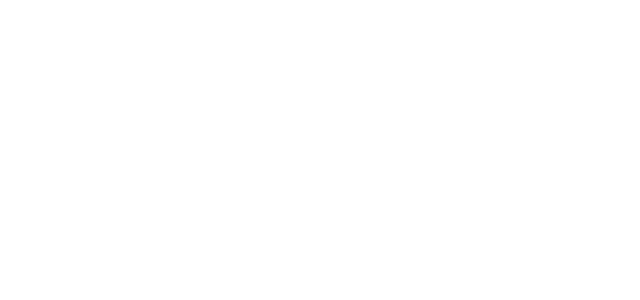
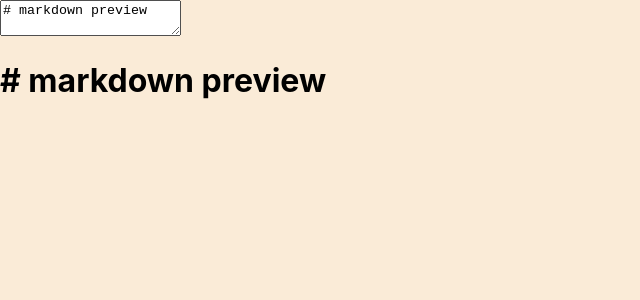
Before and after one commit to rithgan/web-markdown, a React (Create React App) app: page / in a window 1280 px wide. Shown: the top 300 px of the page, without its empty margins (0-640 px from the left). Built offline with nearby package versions, Linux system fonts and the light colour scheme.

Commit message:
text passing as children

```diff
--- a/src/App.js
+++ b/src/App.js
@@ -1,7 +1,19 @@
+import React, { useState } from "react";
 import "./App.css";
+import Result from "./components/Result/Result.js";
 
 function App() {
-  return <div></div>;
+  const [value, setValue] = useState("# markdown preview");
+
+  const handleChange = (e) => {
+    setValue(e.target.value);
+  };
+  return (
+    <div>
+      <textarea value={value} onChange={handleChange}></textarea>
+      <Result>{value}</Result>
+    </div>
+  );
 }
 
 export default App;
--- /dev/null
+++ b/src/components/Result/Result.js
@@ -0,0 +1,10 @@
+import React from "react";
+
+const Result = (props) => {
+  return (
+    <>
+      <h1>{props.children}</h1>
+    </>
+  );
+};
+export default Result;
--- a/src/index.css
+++ b/src/index.css
@@ -1,13 +1,14 @@
 body {
   margin: 0;
-  font-family: -apple-system, BlinkMacSystemFont, 'Segoe UI', 'Roboto', 'Oxygen',
-    'Ubuntu', 'Cantarell', 'Fira Sans', 'Droid Sans', 'Helvetica Neue',
+  font-family: -apple-system, BlinkMacSystemFont, "Segoe UI", "Roboto", "Oxygen",
+    "Ubuntu", "Cantarell", "Fira Sans", "Droid Sans", "Helvetica Neue",
     sans-serif;
   -webkit-font-smoothing: antialiased;
   -moz-osx-font-smoothing: grayscale;
+  background-color: antiquewhite;
 }
 
 code {
-  font-family: source-code-pro, Menlo, Monaco, Consolas, 'Courier New',
+  font-family: source-code-pro, Menlo, Monaco, Consolas, "Courier New",
     monospace;
 }
```
